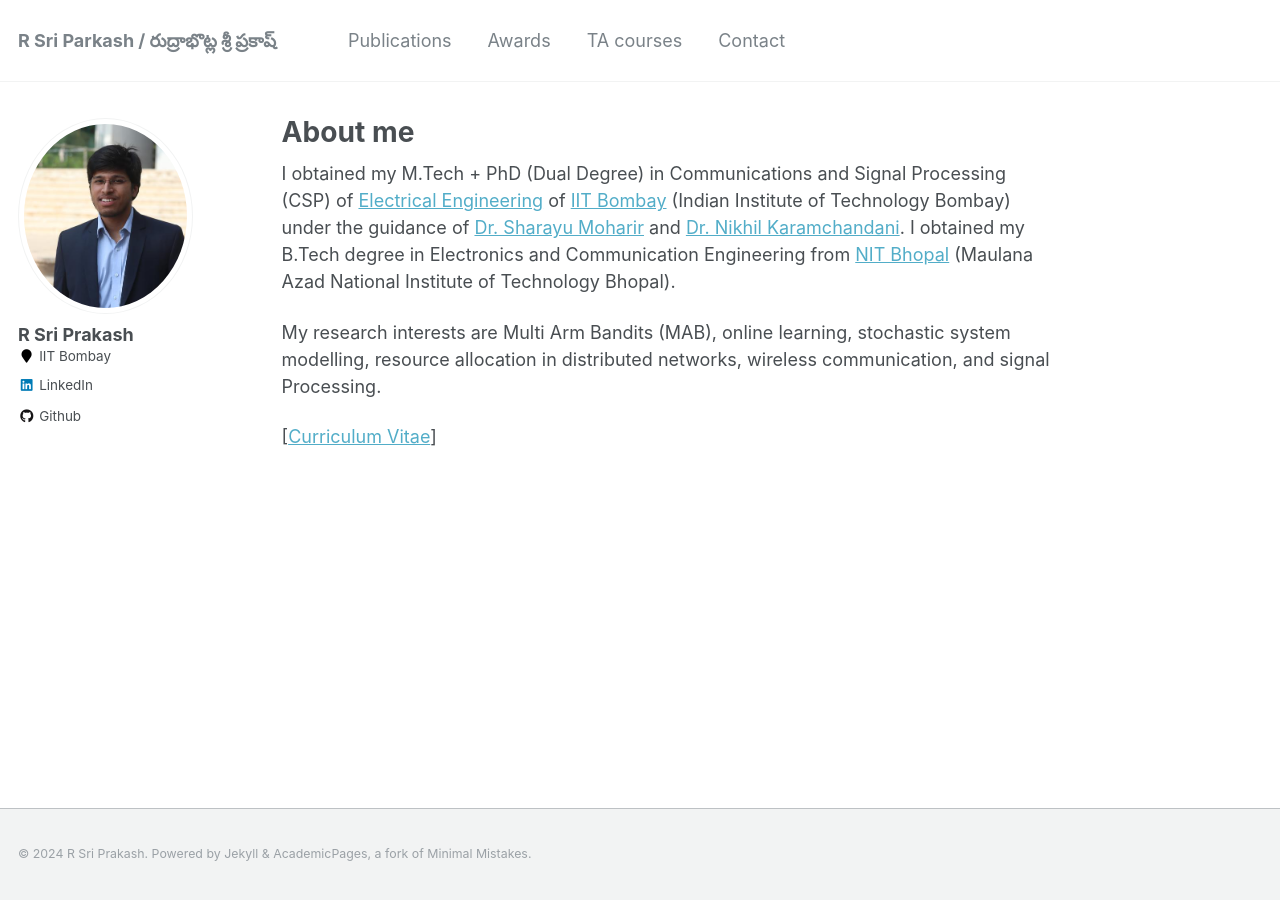
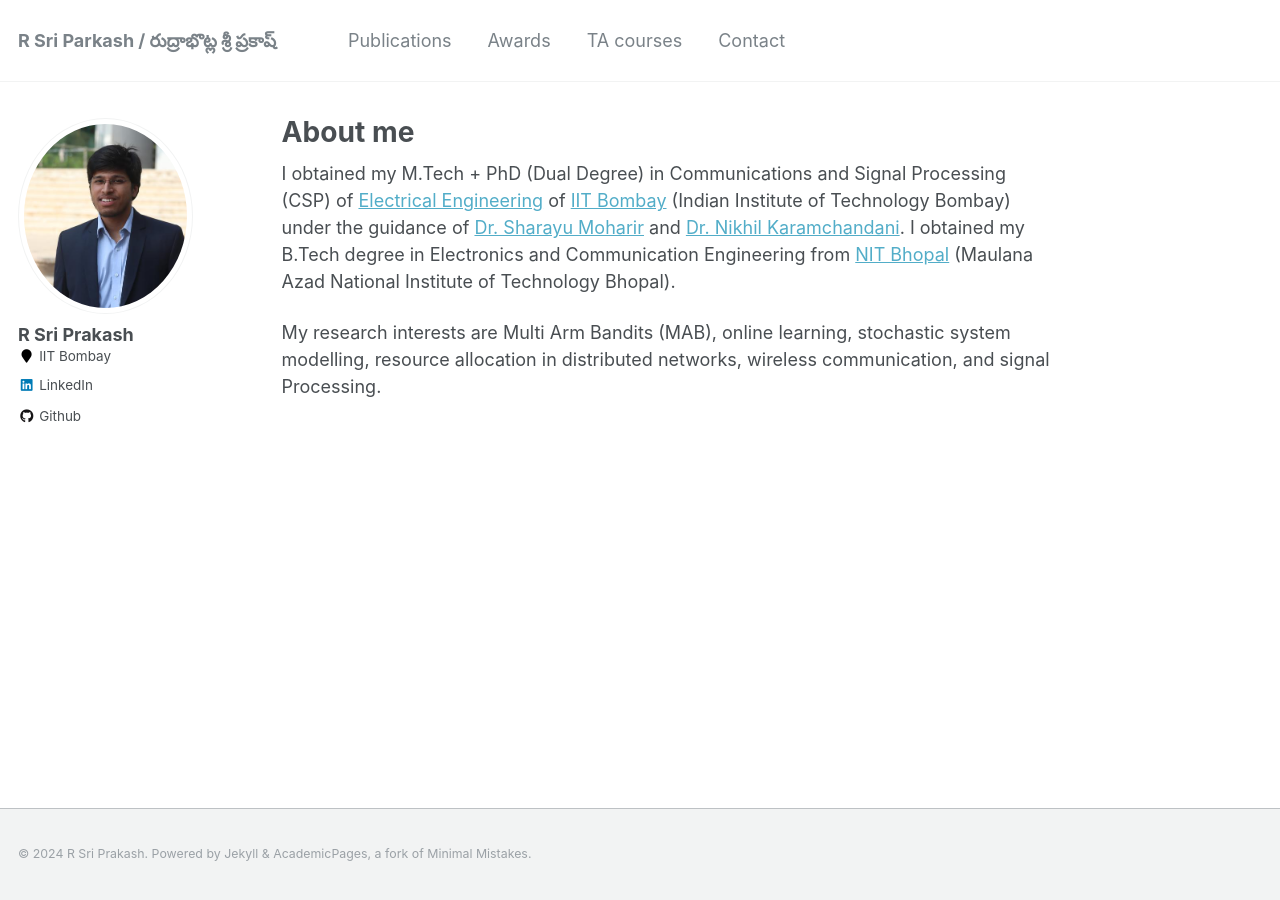
Before and after one commit to rsriprakash/rsriprakash.github.io, a Jekyll site: the page built from _pages/about.md, in a window 1280 px wide. Built offline with Jekyll 4.4.1, drawn with Linux system fonts in a browser that asks for light colours.

Commit message:
Update about.md

```diff
--- a/_pages/about.md
+++ b/_pages/about.md
@@ -11,5 +11,3 @@ redirect_from:
 I obtained my M.Tech + PhD (Dual Degree) in Communications and Signal Processing (CSP) of [Electrical Engineering](https://www.ee.iitb.ac.in/web) of [IIT Bombay](https://www.iitb.ac.in/) (Indian Institute of Technology Bombay) under the guidance of [Dr. Sharayu Moharir](https://sites.google.com/view/sharayu-homepage/home) and [Dr. Nikhil Karamchandani](https://sites.google.com/site/nikhilkaram/). I obtained my B.Tech degree in Electronics and Communication Engineering from [NIT Bhopal](http://www.manit.ac.in/) (Maulana Azad National Institute of Technology Bhopal).
 
 My research interests are Multi Arm Bandits (MAB), online learning, stochastic system modelling, resource allocation in distributed networks, wireless communication, and signal Processing.
-
-[[Curriculum Vitae](http://rsriprakash.github.io/files/R_Sri_Prakash_CV.pdf)]
```
